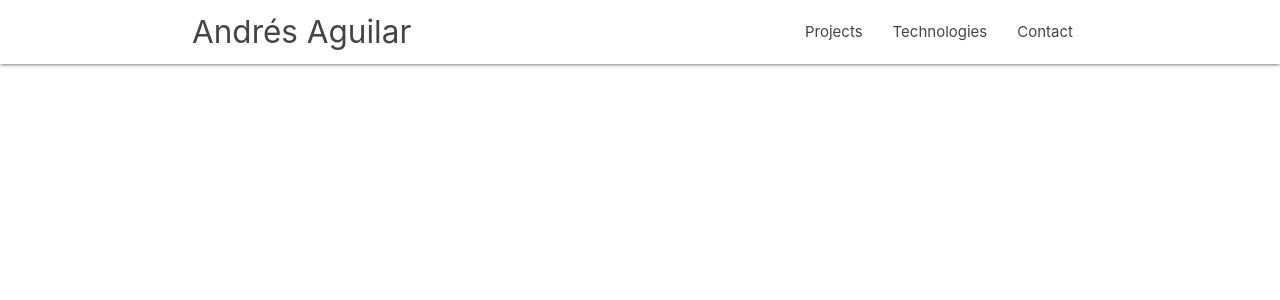
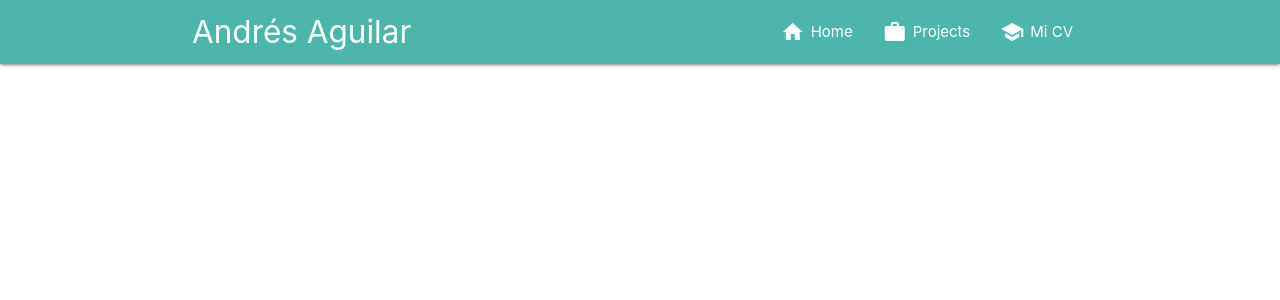
Before and after one commit to andres-aguilar/PersonalSite, a Django app: template mysite/templates/base/base.html in a window 1280 px wide. Shown: the top 300 px of the page. Run offline with Django 3.2, Linux system fonts and the light colour scheme; the template is opened without the code that fills it, so the values that code supplies are empty; some libraries are stand-ins or nearby versions.

Commit message:
Agregando las nuevas vistas para proyectos y CV

```diff
--- a/mysite/apps/webpage/urls.py
+++ b/mysite/apps/webpage/urls.py
@@ -1,8 +1,10 @@
 from django.conf.urls import url
 
-from .views import under_construction, index
+from .views import under_construction, index, projects, curriculum
 
 urlpatterns = [
     url(r'^site/$', index, name='index'),
+    url(r'^site/projects/$', projects, name='projects'),
+    url(r'^site/cv/$', curriculum, name='cv'),
     url(r'^$', under_construction, name='construction'),
 ]
--- a/mysite/templates/base/base.html
+++ b/mysite/templates/base/base.html
@@ -15,13 +15,14 @@
     <title> Andres Aguilar - {% block title %}{% endblock %} </title>
 </head>
 <body>
-    <nav class="white" role="navigation">
+	<div class="navbar-fixed">
+		<nav class="teal lighten-2" role="navigation">
 			<div class="nav-wrapper container">
-			<a id="logo-container" href="{% url 'website:index' %}" class="brand-logo">Andrés Aguilar</a>
+				<a id="logo-container" href="{% url 'website:index' %}" class="brand-logo white-text">Andrés Aguilar</a>
 				<ul class="right hide-on-med-and-down">
-				<li><a href="#projects">Projects</a></li>
-				<li><a href="#technologies">Technologies</a></li>
-				<li><a href="#contact">Contact</a></li>
+					<li><a class='white-text' href="{% url 'website:index' %}"><i class="material-icons left">home</i>Home</a></li>
+					<li><a class='white-text' href="{% url 'website:projects' %}"><i class="material-icons left">work</i>Projects</a></li>
+					<li><a class='white-text' href="{% url 'website:cv' %}"><i class="material-icons left">school</i>Mi CV</a></li>
 				</ul>
 
 				<ul id="nav-mobile" class="sidenav">
@@ -30,21 +31,21 @@
 							<div class="background">
 								<img src="{% static 'images/background3.jpg' %}">
 							</div>
-						<a href="#user"><img class="circle" src="images/yuna.jpg"></a>
+							<a href="#user"><img class="circle" src="{% static 'images/photo.jpg' %}"></a>
 							<a href="#name"><span class="white-text name">Andrés Aguilar</span></a>
 							<a href="#email"><span class="white-text email">andresyoshimar@gmail.com</span></a>
 						</div>
 					</li>
-				<li><a href="#projects">Projects</a></li>
-				<li><a href="#technologies">Technologies</a></li>
-				<li><a href="#contact">Contact</a></li>
+					<li><a class='white-text' href="{% url 'website:index' %}"><i class="material-icons left">home</i>Home</a></li>
+					<li><a class='white-text' href="{% url 'website:projects' %}"><i class="material-icons left">work</i>Projects</a></li>
+					<li><a class='white-text' href="{% url 'website:cv' %}"><i class="material-icons left">school</i>Mi CV</a></li>
 				</ul>
-			<a href="#" data-target="nav-mobile" class="sidenav-trigger"><i class="material-icons">menu</i></a>
+				<a href="#" data-target="nav-mobile" class="sidenav-trigger white-text"><i class="material-icons">menu</i></a>
 			</div>
 		</nav>
+	</div>
 
     {% block content %} {% endblock %}
-
 
     <script src="https://cdnjs.cloudflare.com/ajax/libs/materialize/1.0.0/js/materialize.min.js"></script>
 	<script src="{% static 'scripts/main.js' %}"></script>
--- /dev/null
+++ b/mysite/templates/webpage/cv.html
@@ -0,0 +1 @@
+{% extends 'base/base.html' %}
--- /dev/null
+++ b/mysite/templates/webpage/projects.html
@@ -0,0 +1 @@
+{% extends 'base/base.html' %}
```
Also changed, not shown: mysite/apps/webpage/views.py (+8 -0 lines). Lines whose indentation alone changed are shown as unchanged.
